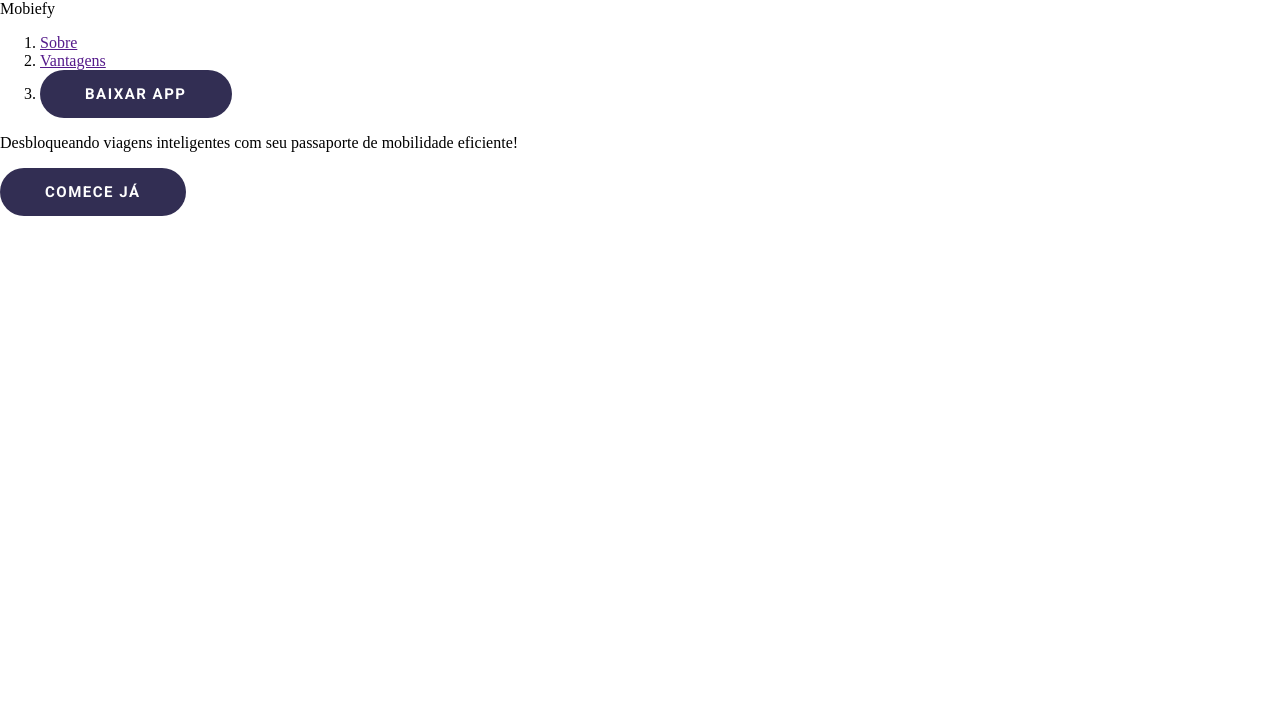
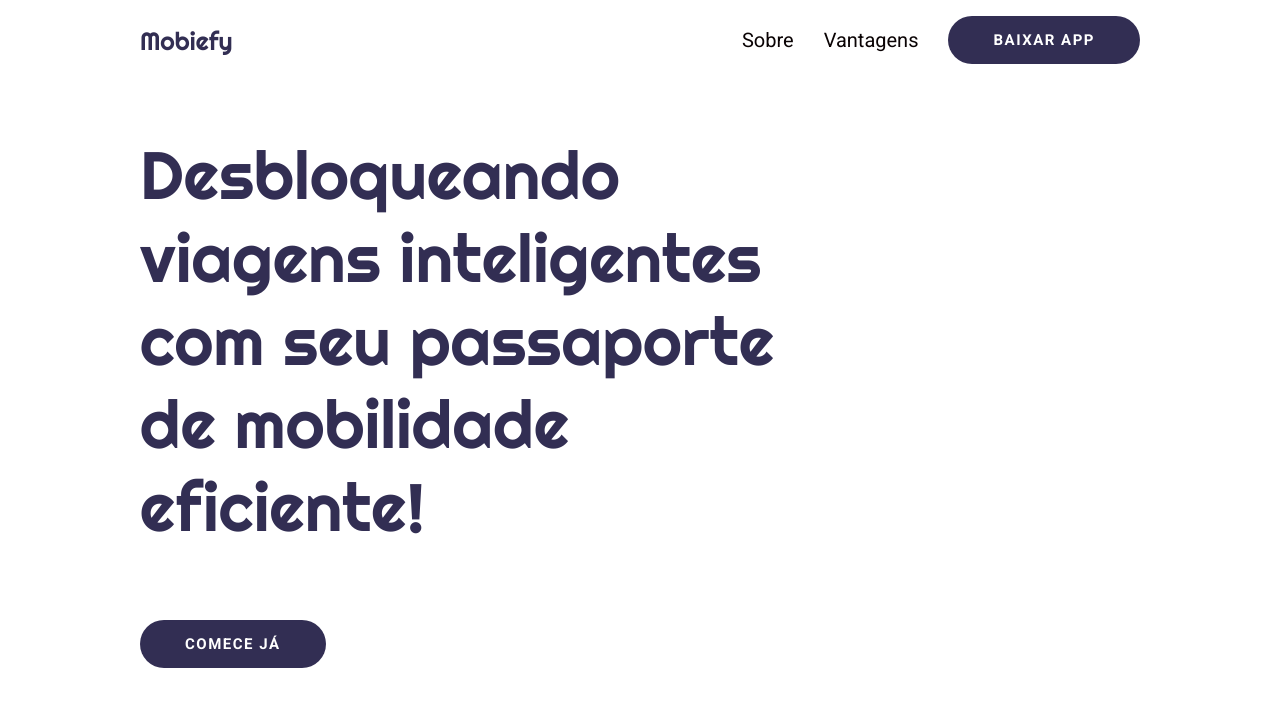
Before and after one commit to larissasoarre/MobiefyWebsite, a React (Vite) app: page / in a window 1280 px wide. Shown: the top 706 px of the page. Built offline with nearby package versions, Linux system fonts and the light colour scheme.

Commit message:
style: add style component header and button

```diff
--- a/src/components/Button/Button.css
+++ b/src/components/Button/Button.css
@@ -8,5 +8,7 @@
     letter-spacing: 1.5px;
     border-radius: 47px;
     padding: 15px 45px;
+    width: fit-content;
+    height: fit-content;
     text-transform: uppercase;
 }
--- a/src/components/Header/Header.css
+++ b/src/components/Header/Header.css
@@ -0,0 +1,49 @@
+.header-container {
+    padding: 0 140px;
+    height: 100vh;
+    position: relative;
+}
+
+.header-navbar {
+    display: flex;
+    align-items: center;
+    position: absolute;
+    width: calc(100% - 280px);
+}
+
+.header-logo {
+    color: var(--color-primary);
+    font-family: var(--fontFamily-heading);
+    font-size: 25px;
+    margin-right: auto;
+}
+
+.header-navigation {
+    display: flex;
+    list-style: none;
+    gap: var(--spacing-s);
+    align-items: center;
+}
+
+.header-navigation a {
+    text-decoration: none;
+    font-family: var(--fontFamily-text);
+    font-size: var(--fontSize-desktop-m);
+    color: var(--color-black);
+}
+
+.header-content {
+    display: flex;
+    flex-direction: column;
+    justify-content: center;
+    max-width: 661px;
+    height: 100%;
+    gap: var(--spacing-l);
+}
+
+.header-content p {
+    color: var(--color-primary);
+    font-family: var(--fontFamily-heading);
+    font-size: var(--fontSize-desktop-l);
+    margin: 0;
+}
--- a/src/components/Header/Header.tsx
+++ b/src/components/Header/Header.tsx
@@ -7,9 +7,9 @@ export default function Header() {
 
   return (
     <div className="header-container">
-        <nav>
-            <span>Mobiefy</span>
-            <ol>
+        <nav className="header-navbar">
+            <span className="header-logo">Mobiefy</span>
+            <ol className="header-navigation">
                 <li>
                     <a href="">Sobre</a>
                 </li>
@@ -21,7 +21,7 @@ export default function Header() {
                 </li>
             </ol>
         </nav>
-        <div>
+        <div className="header-content">
             <p>Desbloqueando viagens inteligentes com seu passaporte de mobilidade eficiente!</p>
             <Button>Comece Já</Button>
         </div>
--- a/src/index.css
+++ b/src/index.css
@@ -22,3 +22,12 @@
     --spacing-m: 40px;
     --spacing-l: 72px;
 }
+
+* {
+    box-sizing: border-box;
+}
+
+body {
+    margin: 0;
+    max-width: 100vw;
+}
```
